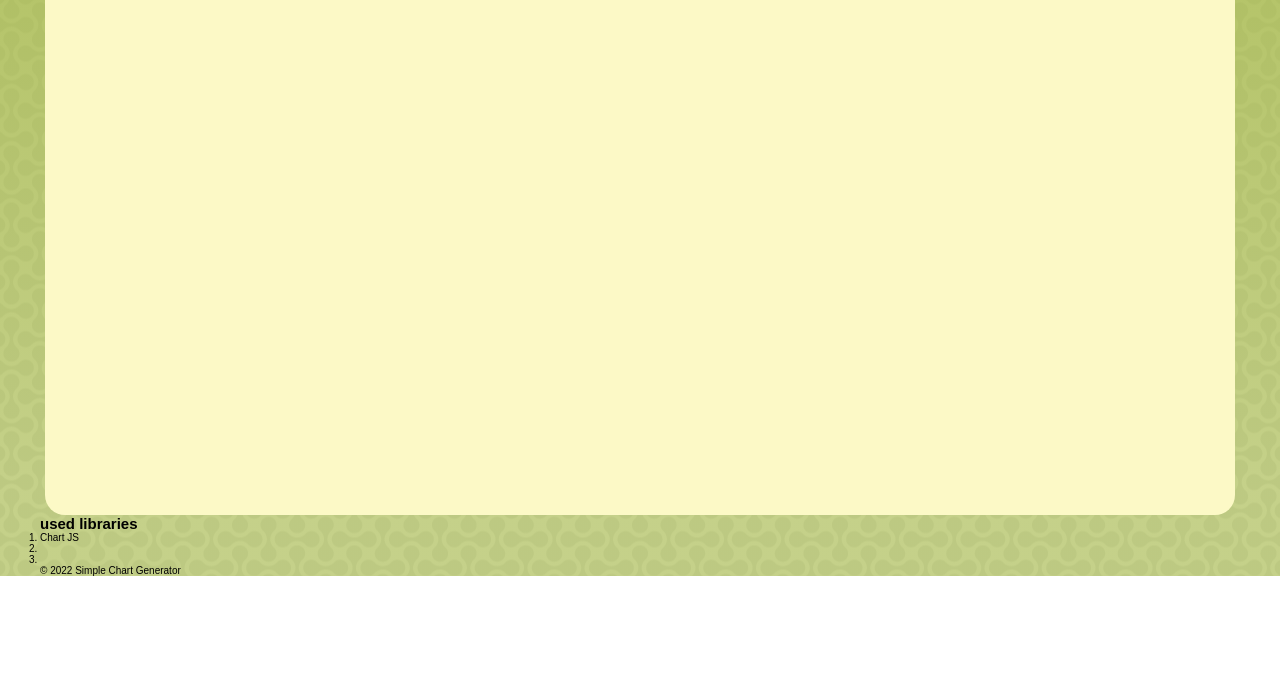
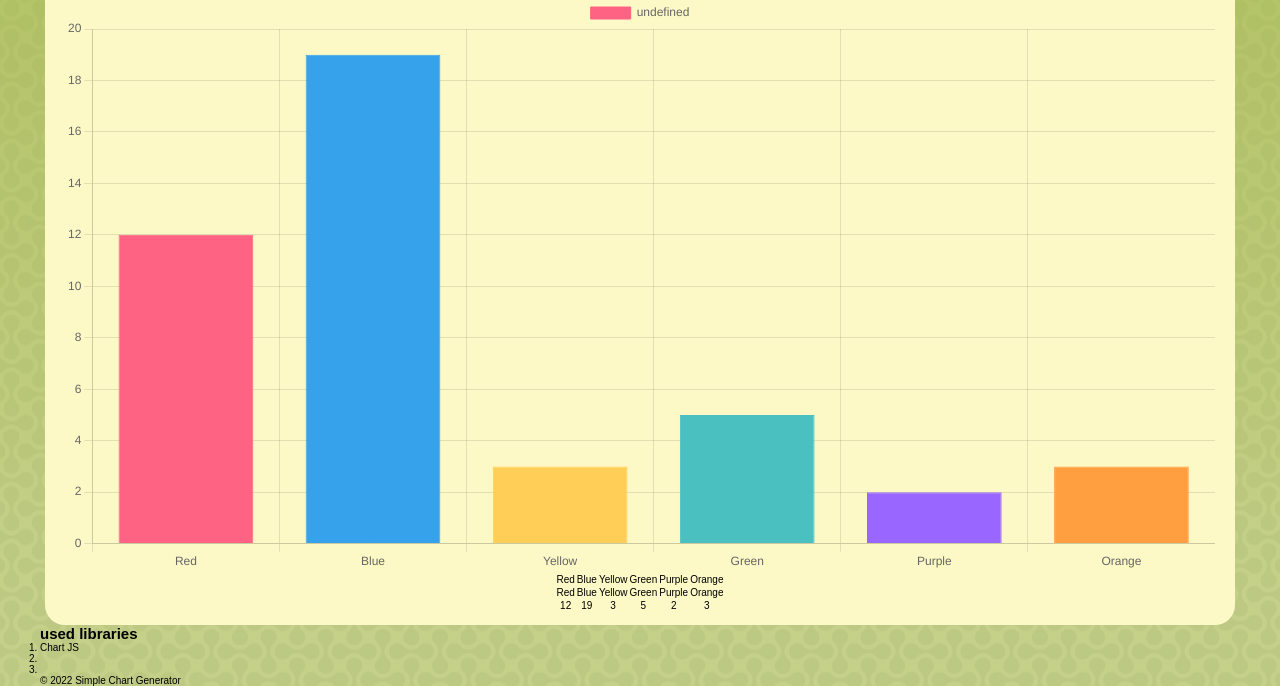
Before and after one commit to LukaszKwiatkowski94/Chart-Generator, a website: page index.html in a window 1280 px wide. Shown: the part 285-971 px from the top of the page. Before the commit the page ends 861 px from the top, so only its background shows below. Drawn offline with nearby package versions, Linux system fonts and the light colour scheme; files that its build step writes are made by us from their sources; files whose address does not match are found by name.

Commit message:
Add Demo

```diff
--- a/index.html
+++ b/index.html
@@ -19,16 +19,42 @@
 						<div class="chart__demo-btn"><p>demo</p></div>
 						<div class="chart__create-btn"><p>create</p></div>
 					</div>
-					<div class="chart__demo-box">
+					<div class="chart__demo-box chart__box">
 						<section class="section demo">
 							<h2 class="section-header">demo</h2>
-							<canvas id="demoChart"></canvas>
+							<canvas class="chart__single-chart" id="demoChart"></canvas>
+							<table class="chart__demo-table">
+								<tr class="chart__demo-labels">
+									<td>Red</td>
+									<td>Blue</td>
+									<td>Yellow</td>
+									<td>Green</td>
+									<td>Purple</td>
+									<td>Orange</td>
+								</tr>
+								<tr class="chart__demo-colors">
+									<td>Red</td>
+									<td>Blue</td>
+									<td>Yellow</td>
+									<td>Green</td>
+									<td>Purple</td>
+									<td>Orange</td>
+								</tr>
+								<tr class="chart__demo-values">
+									<td>12</td>
+									<td>19</td>
+									<td>3</td>
+									<td>5</td>
+									<td>2</td>
+									<td>3</td>
+								</tr>
+							</table>
 						</section>
 					</div>
-					<div class="chart__create-box">
+					<div class="chart__create-box chart__box">
 						<section class="section create">
 							<h2 class="section-header create">create</h2>
-							<canvas id="createChart"></canvas>
+							<canvas class="chart__single-chart" id="createChart"></canvas>
 						</section>
 					</div>
 				</div>
@@ -54,5 +80,6 @@
 		></script>
 		<script src="https://cdn.jsdelivr.net/npm/chart.js"></script>
 		<script src="./dist/js/main.min.js"></script>
+		<script src="./dist/js/demo.min.js"></script>
 	</body>
 </html>
--- a/src/js/demo.js
+++ b/src/js/demo.js
@@ -0,0 +1,36 @@
+const ctx = $("#demoChart");
+const demoTable = $('.chart__demo-table')
+
+const data = [12, 19, 3, 5, 2, 3];
+const labels = ["Red", "Blue", "Yellow", "Green", "Purple", "Orange"];
+const colors = [
+	"rgba(255, 99, 132, 1)",
+	"rgba(54, 162, 235, 1)",
+	"rgba(255, 206, 86, 1)",
+	"rgba(75, 192, 192, 1)",
+	"rgba(153, 102, 255, 1)",
+	"rgba(255, 159, 64, 1)",
+];
+
+const myChart = new Chart(ctx, {
+	type: "bar",
+	data: {
+		labels: labels,
+		datasets: [
+			{
+				// label: '# of Votes',
+				data: data,
+				backgroundColor: colors,
+				borderColor: colors,
+				borderWidth: 1,
+			},
+		],
+	},
+	options: {
+		scales: {
+			y: {
+				beginAtZero: true,
+			},
+		},
+	},
+});
--- a/src/sass/devices/_mobile.scss
+++ b/src/sass/devices/_mobile.scss
@@ -7,7 +7,7 @@ body {
 	background-attachment: fixed;
 }
 
-.section-header{
+.section-header {
 	margin: 0.5em auto;
 	text-align: center;
 	text-transform: uppercase;
@@ -24,6 +24,10 @@ body {
 		font-size: 5.2rem;
 		letter-spacing: 3px;
 	}
+}
+
+.section {
+	width: 100%;
 }
 
 .chart {
@@ -52,4 +56,15 @@ body {
 	&__btn-click {
 		background-color: $creamy;
 	}
+	&__box {
+		display: flex;
+		flex-direction: column;
+		justify-content: center;
+		align-items: center;
+		padding: 1em 2em;
+		text-align: center;
 	}
+	&__demo-table {
+		display: inline-block;
+	}
+}
```
Lines whose indentation alone changed are shown as unchanged.
